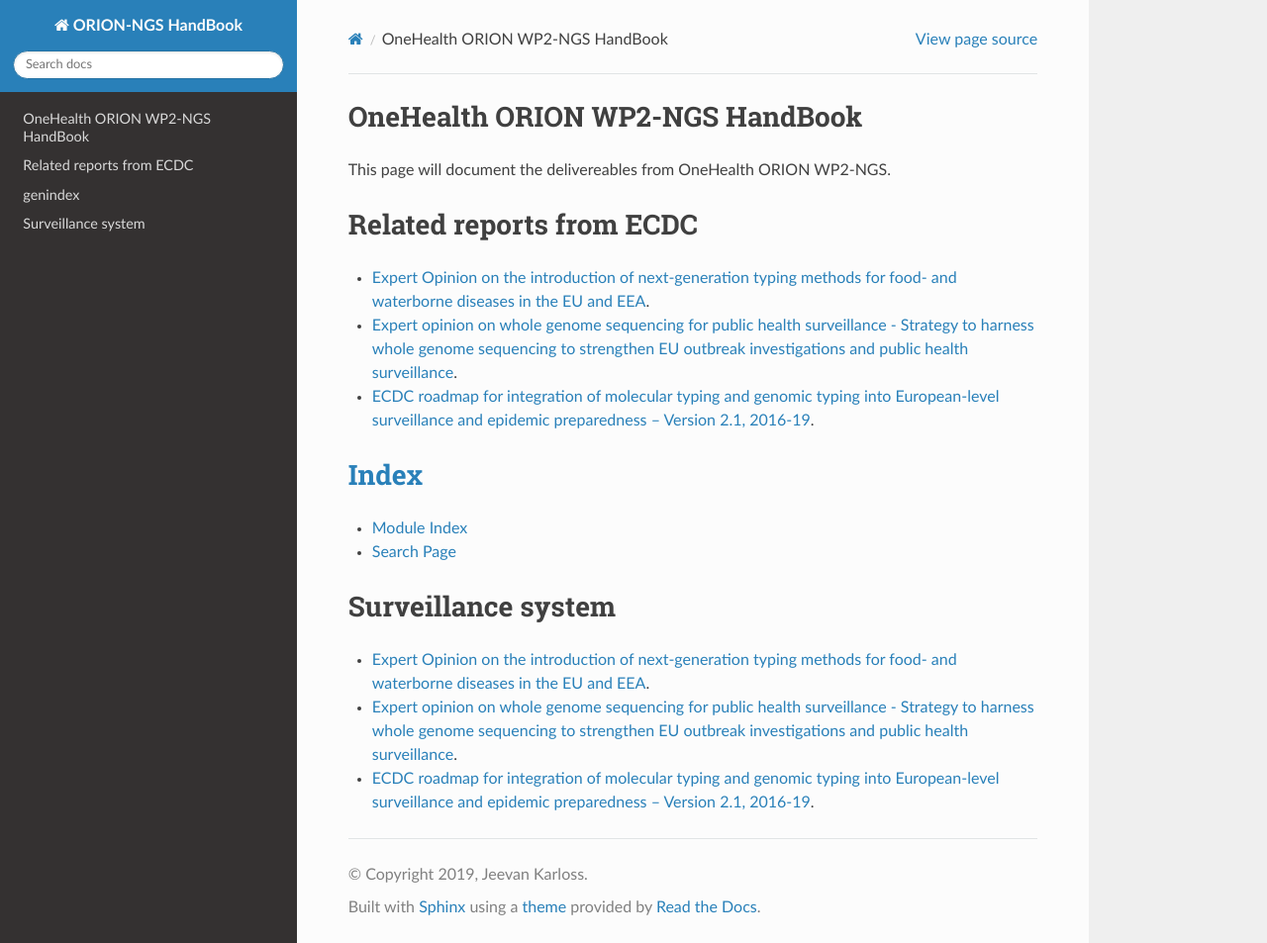
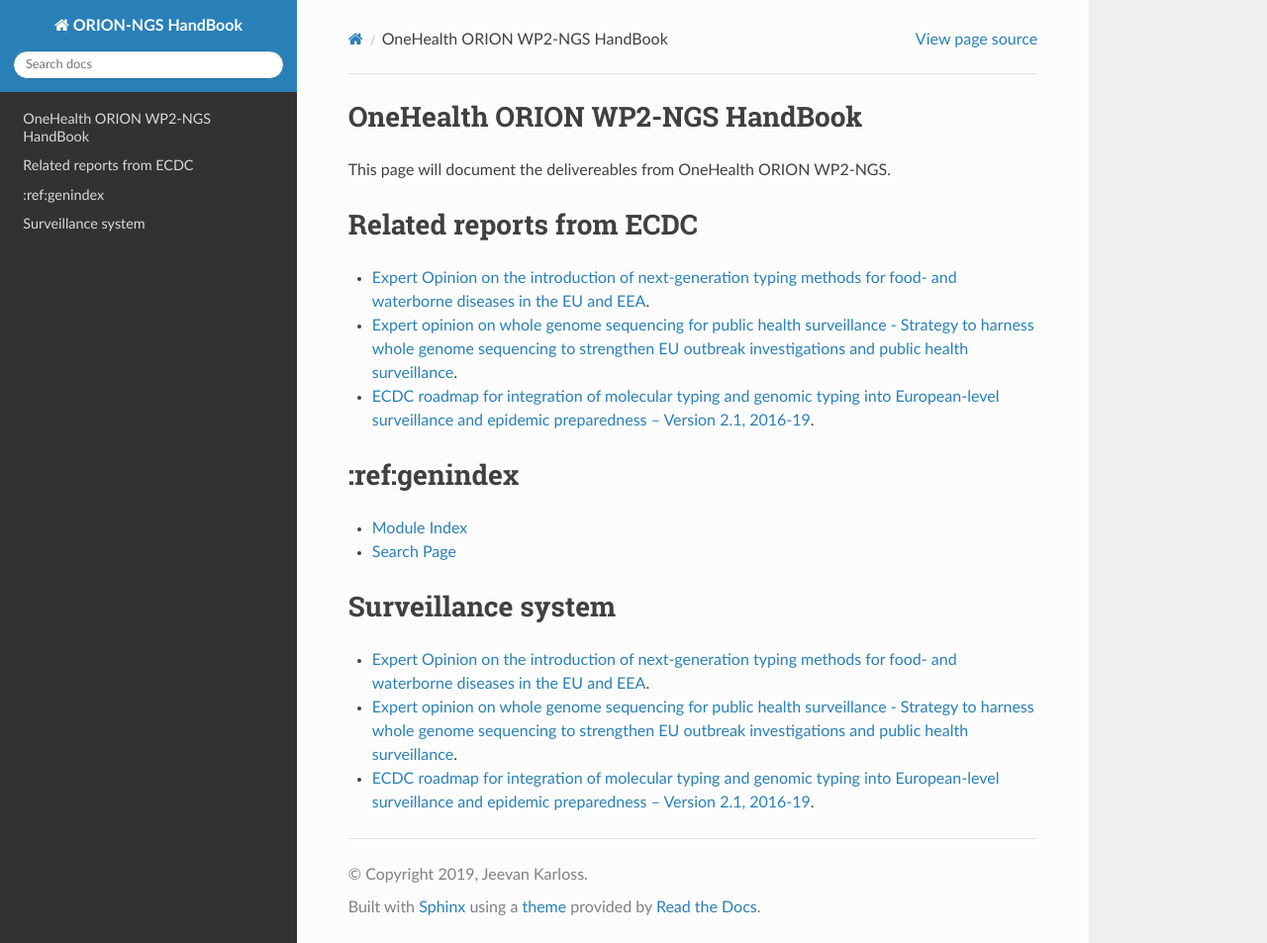
Before and after one commit to NorwegianVeterinaryInstitute/ORION_HandBook, a Sphinx documentation site: the page built from docs/source/index.rst, in a window 1280 px wide and 953 px high. Shown: the whole window at 99% size. Built offline with Sphinx 7.4.7 and the Read the Docs theme 2.0.0, drawn with Linux system fonts in a browser that asks for light colours.

```diff
--- a/docs/source/index.rst
+++ b/docs/source/index.rst
@@ -18,7 +18,7 @@ Related reports from ECDC
 * `ECDC roadmap for integration of molecular typing and genomic typing into European-level surveillance and epidemic preparedness – Version 2.1, 2016-19 <https://ecdc.europa.eu/sites/portal/files/media/en/publications/Publications/molecular-typing-EU-surveillance-epidemic-preparedness-2016-19-roadmap.pdf>`_.
 
 
-:ref:`genindex`
+:ref:genindex
 ==================
 
 * :ref:`modindex`
```
